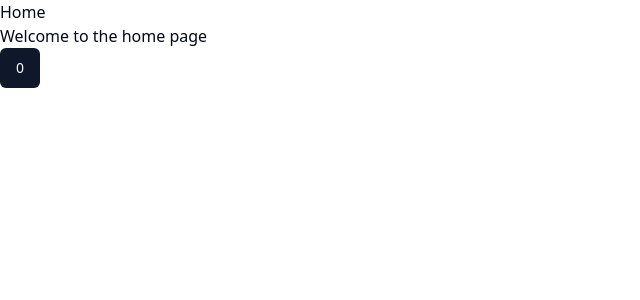
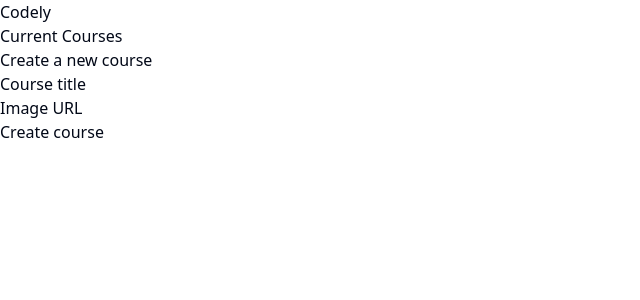
Before and after one commit to erickramirezt/codely-courses, a React (Vite) app in the folder react-codely-hexagonal-frontend-course/: page / in a window 1280 px wide. Shown: the top 300 px of the page, without its empty margins (0-640 px from the left). Built offline with nearby package versions, Linux system fonts and the light colour scheme.

Commit message:
Correcciones y adiciones de código

```diff
--- a/react-codely-hexagonal-frontend-course/src/app/pages/application/home-page.tsx
+++ b/react-codely-hexagonal-frontend-course/src/app/pages/application/home-page.tsx
@@ -1,14 +1,20 @@
-import { Button } from '@/components/ui/button'
-import { useState } from 'react'
+import { CreateCourseForm } from '@/app/sections/courses/create/create-course-form'
+import { CoursesList } from '@/app/sections/courses/get-all/courses-list'
+import { CoursesContextProvider } from '@/app/sections/courses/shared/course-context'
+import { LocalStorageCourseRepository } from '@/modules/courses/infrastructure/local-storage-course-repository'
 
 export function HomePage() {
-  const [count, setCount] = useState(0)
+  const repository = new LocalStorageCourseRepository()
 
   return (
-    <>
-      <h1>Home</h1>
-      <p>Welcome to the home page</p>
-      <Button onClick={() => setCount((state) => state + 1)}>{count}</Button>
-    </>
+    <CoursesContextProvider
+      repository={repository}
+    >
+      <main>
+        <h1>Codely</h1>
+        <CoursesList />
+        <CreateCourseForm />
+      </main>
+    </CoursesContextProvider>
   )
 }
--- /dev/null
+++ b/react-codely-hexagonal-frontend-course/src/app/sections/courses/create/create-course-form.tsx
@@ -0,0 +1,95 @@
+import React, { useEffect, useState } from 'react'
+import { CreateCourseFormData } from '../shared/course-context'
+import { FormStatus, useCreateCourseForm } from './use-create-course-form'
+import { useFormData } from '../../shared/use-form-data'
+import { CourseTitle } from '@/modules/courses/domain/value-objects/course-title'
+import { CourseImageUrl } from '@/modules/courses/domain/value-objects/course-image-url'
+
+const initialState: CreateCourseFormData = {
+  title: '',
+  imageUrl: '',
+}
+
+export function CreateCourseForm() {
+  const { formData, resetFormData, updateFormData } = useFormData(initialState)
+  const { formStatus, submitForm, resetFormStatus, error } = useCreateCourseForm()
+  const [errors, setErrors] = useState(initialState)
+
+  useEffect(() => {
+    const isTitleValid = CourseTitle.isValid(formData.title)
+    const isImageUrlValid = CourseImageUrl.isValid(formData.imageUrl)
+
+    setErrors({
+      title: isTitleValid ? '' : CourseTitle.invalidMessage(formData.title),
+      imageUrl: isImageUrlValid
+        ? ''
+        : CourseImageUrl.invalidMessage(formData.imageUrl),
+    })
+  }, [formData])
+
+  const handleSubmit = async (ev: React.FormEvent) => {
+    ev.preventDefault()
+
+    await submitForm(formData)
+  }
+
+  return (
+    <>
+      {formStatus === FormStatus.Loading && <section>Loading...</section>}
+      {formStatus === FormStatus.Success && (
+        <section>
+          <h2>Course created!</h2>
+          <button
+            onClick={() => {
+              resetFormData()
+              resetFormStatus()
+            }}
+          >
+            Create a new course
+          </button>
+        </section>
+      )}
+      {formStatus === FormStatus.Error && (
+        <section>
+          <h2>{error}</h2>
+          <button onClick={resetFormStatus}>Retry</button>
+        </section>
+      )}
+      {formStatus === FormStatus.Initial && (
+        <section>
+          <h2>Create a new course</h2>
+
+          <form onSubmit={handleSubmit}>
+            <fieldset>
+              <label htmlFor='title'>Course title</label>
+              <input
+                type='text'
+                id='title'
+                name='title'
+                value={formData.title}
+                onChange={(ev) => updateFormData({ title: ev.target.value })}
+              />
+              {errors.title && <span className='text-red'>{errors.title}</span>}
+            </fieldset>
+
+            <fieldset>
+              <label htmlFor='imageUrl'>Image URL</label>
+              <input
+                type='text'
+                id='imageUrl'
+                name='imageUrl'
+                value={formData.imageUrl}
+                onChange={(ev) => updateFormData({ imageUrl: ev.target.value })}
+              />
+            </fieldset>
+            {formData.imageUrl !== '' && (
+              <span className='text-red'>{errors.imageUrl}</span>
+            )}
+
+            <button type='submit'>Create course</button>
+          </form>
+        </section>
+      )}
+    </>
+  )
+}
--- /dev/null
+++ b/react-codely-hexagonal-frontend-course/src/app/sections/courses/create/use-create-course-form.ts
@@ -0,0 +1,38 @@
+import { useState } from 'react'
+import { CreateCourseFormData, useCoursesContext } from '../shared/course-context'
+
+export const enum FormStatus {
+  Loading,
+  Success,
+  Error,
+  Initial,
+}
+
+export function useCreateCourseForm(): {
+  formStatus: FormStatus
+  submitForm: (formData: CreateCourseFormData) => Promise<void>
+  resetFormStatus: () => void
+  error: string
+} {
+  const [formStatus, setFormStatus] = useState<FormStatus>(FormStatus.Initial)
+  const [error, setError] = useState<string>('null')
+  const { createCourse } = useCoursesContext()
+
+  async function submitForm(formData: CreateCourseFormData) {
+    setFormStatus(FormStatus.Loading)
+
+    try {
+      await createCourse(formData)
+      setFormStatus(FormStatus.Success)
+    } catch (error) {
+      setFormStatus(FormStatus.Error)
+      setError((error as Error).message)
+    }
+  }
+
+  function resetFormStatus() {
+    setFormStatus(FormStatus.Initial)
+  }
+
+  return { formStatus, submitForm, resetFormStatus, error }
+}
--- /dev/null
+++ b/react-codely-hexagonal-frontend-course/src/app/sections/courses/get-all/course-card.tsx
@@ -0,0 +1,14 @@
+import { Course } from '@/modules/courses/domain/model/course'
+
+export function CourseCard({ course }: { course: Course }) {
+  return (
+    <div>
+      <img
+        src={course.imageUrlValue}
+        alt={`${course.titleValue} course image`}
+      />
+
+      <h3>{course.titleValue}</h3>
+    </div>
+  )
+}
--- /dev/null
+++ b/react-codely-hexagonal-frontend-course/src/app/sections/courses/get-all/courses-list.tsx
@@ -0,0 +1,17 @@
+import { CourseCard } from "./course-card";
+import { useCoursesContext } from "../shared/course-context";
+
+export function CoursesList() {
+  const {courses} = useCoursesContext()
+
+  return (
+    <section>
+      <h2>Current Courses</h2>
+      <div>
+        {courses.map((course) => (
+          <CourseCard key={course.idValue} course={course} />
+        ))}
+      </div>
+    </section>
+  )
+}
--- /dev/null
+++ b/react-codely-hexagonal-frontend-course/src/app/sections/courses/shared/course-context.tsx
@@ -0,0 +1,53 @@
+import { CourseCreator } from '@/modules/courses/application/create/course-creator'
+import { AllCoursesGetter } from '@/modules/courses/application/get-all/all-courses-getter'
+import { Course } from '@/modules/courses/domain/model/course'
+import { CourseRepository } from '@/modules/courses/domain/repository/course-repository'
+import React, { createContext, useContext, useEffect, useState } from 'react'
+
+// TODO: CHANGE TO
+
+export interface CreateCourseFormData {
+  title: string
+  imageUrl: string
+}
+
+interface ContextState {
+  courses: Course[]
+  createCourse: (course: CreateCourseFormData) => Promise<void>
+}
+
+export const CourseContext = createContext<ContextState | undefined>(undefined)
+
+export const CoursesContextProvider = ({
+  children,
+  repository,
+}: React.PropsWithChildren<{ repository: CourseRepository }>) => {
+  const allCoursesGetter = new AllCoursesGetter(repository)
+
+  const [courses, setCourses] = useState<Course[]>([])
+
+  async function createCourse({ title, imageUrl }: CreateCourseFormData) {
+    const courseCreator = new CourseCreator(repository)
+    const uuid = crypto.randomUUID()
+
+    await courseCreator.run({ id: uuid, title, imageUrl })
+    getCourses()
+  }
+
+  async function getCourses() {
+    const courses = await allCoursesGetter.run()
+    setCourses(courses)
+  }
+
+  useEffect(() => {
+    getCourses()
+  }, [])
+
+  return (
+    <CourseContext.Provider value={{ courses, createCourse }}>
+      {children}
+    </CourseContext.Provider>
+  )
+}
+
+export const useCoursesContext = () => useContext(CourseContext) as ContextState
--- /dev/null
+++ b/react-codely-hexagonal-frontend-course/src/app/sections/shared/use-form-data.ts
@@ -0,0 +1,21 @@
+import { useState } from "react";
+
+export const useFormData = <T>(
+  initialState: T
+): {
+  formData: T;
+  updateFormData: (value: Partial<T>) => void
+  resetFormData: () => void
+} => {
+  const [formData, setFormData] = useState<T>(initialState)
+
+  const updateFormData = (value: Partial<T>) => {
+    setFormData((prev) => ({ ...prev, ...value }))
+  }
+
+  const resetFormData = () => {
+    setFormData(initialState)
+  }
+
+  return { formData, updateFormData, resetFormData }
+}
--- a/react-codely-hexagonal-frontend-course/src/modules/courses/application/create/course-creator.ts
+++ b/react-codely-hexagonal-frontend-course/src/modules/courses/application/create/course-creator.ts
@@ -1,10 +1,16 @@
 import { Course } from '../../domain/model/course'
 import { CourseRepository } from '../../domain/repository/course-repository'
+
+interface CourseCreatorRequest {
+  id: string
+  title: string
+  imageUrl: string
+}
 
 export class CourseCreator {
   constructor(private readonly repository: CourseRepository) {}
 
-  async run(request: { id: string; title: string; imageUrl: string }) {
+  async run(request: CourseCreatorRequest) {
     const course = Course.fromPrimitives(request)
     await this.repository.save(course)
   }
--- a/react-codely-hexagonal-frontend-course/src/modules/shared/domain/value-objects/image-url.ts
+++ b/react-codely-hexagonal-frontend-course/src/modules/shared/domain/value-objects/image-url.ts
@@ -14,6 +14,6 @@
   }
 
   static invalidMessage(value: string) {
-    return `The image url [${value} is invalid.`
+    return `The image url [${value}] is invalid.`
   }
 }
--- a/react-codely-hexagonal-frontend-course/src/modules/shared/domain/value-objects/uuid.ts
+++ b/react-codely-hexagonal-frontend-course/src/modules/shared/domain/value-objects/uuid.ts
@@ -11,7 +11,7 @@
   }
 
   private validateUuid (value: string): void {
-    if (this.validUuidRegexExp.test(value)) {
+    if (!this.validUuidRegexExp.test(value)) {
       throw new InternalServerError(this.invalidUuidMessage(value))
     }
   }
```
